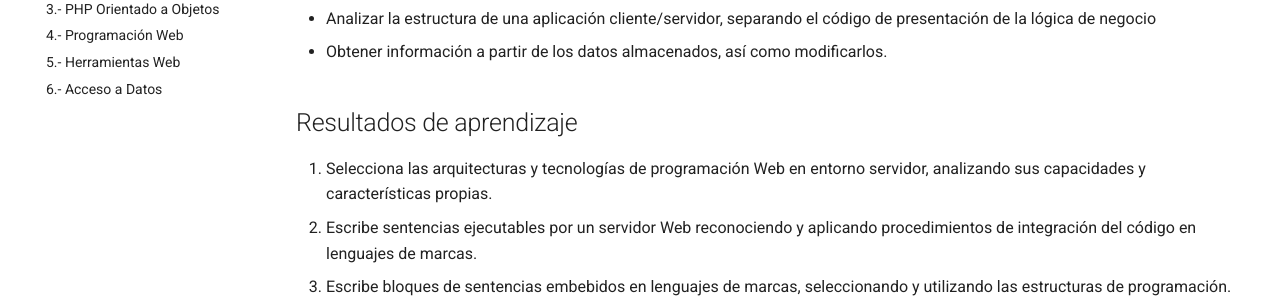
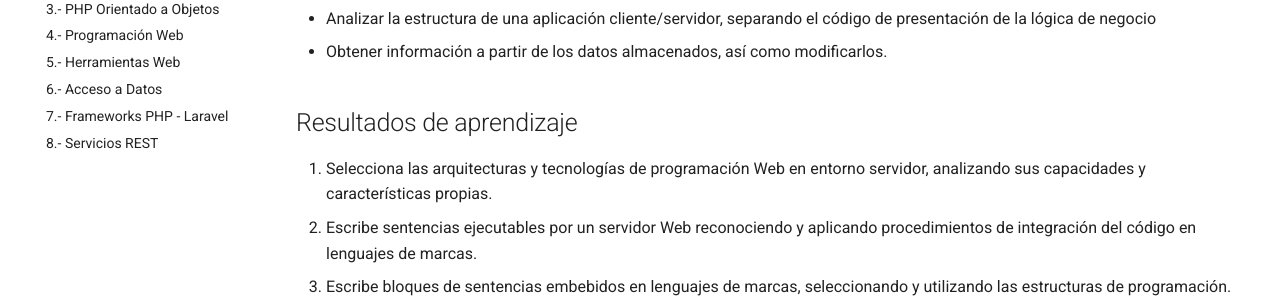
Before and after one commit to aitor-medrano/dwes2122, an MkDocs documentation site: the page built from docs/index.md, in a window 1280 px wide. Shown: the part 417-717 px from the top of the page. Built offline with MkDocs 1.6.1 and Material for MkDocs 9.7.7, drawn with Linux system fonts in a browser that asks for light colours.

Commit message:
Deshaciendo comentarios

```diff
--- a/mkdocs.yml
+++ b/mkdocs.yml
@@ -10,9 +10,9 @@ nav:
   - "4.- Programación Web": "04web.md"
   - "5.- Herramientas Web": "05herramientas.md"
   - "6.- Acceso a Datos": "06accesoDatos.md"
-  # - "7.- Frameworks PHP - Laravel": "07frameworks.md"
+  - "7.- Frameworks PHP - Laravel": "07frameworks.md"
   # - "8.- Uso avanzado de Frameworks": "08frameworks2.md"
-  # - "8.- Servicios REST": "09rest.md"
+  - "8.- Servicios REST": "09rest.md"
 
 theme:
   language: es
```
